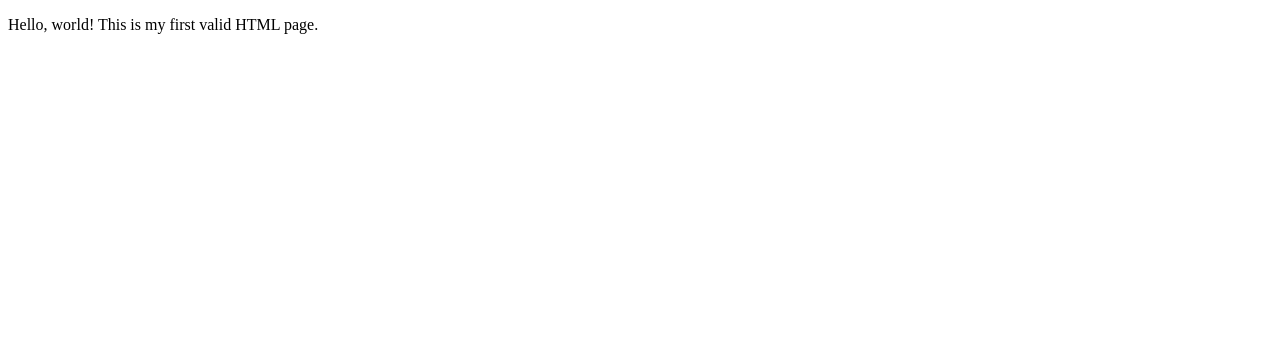
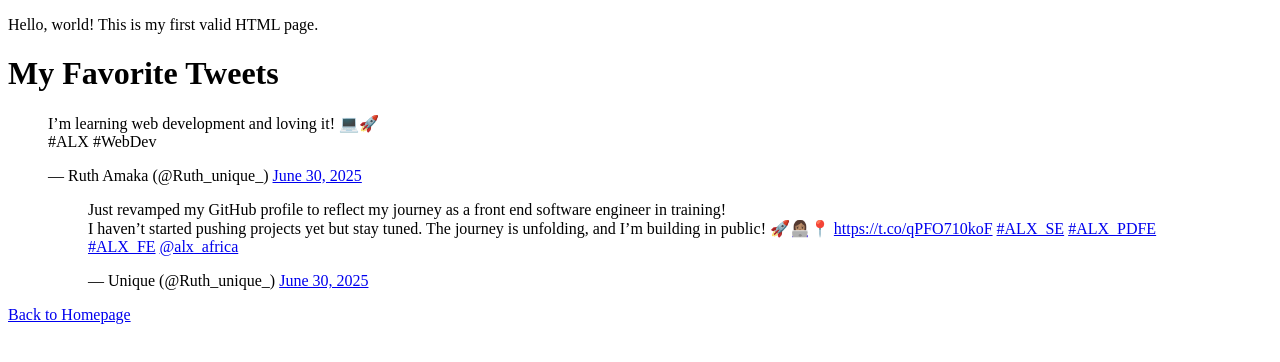
Before and after one commit to Ruthieunique/My_First_Portfolio, a plain HTML site: page html_basic/base_index.html in a window 1280 px wide. Drawn offline with Linux system fonts and the light colour scheme.

Commit message:
added embedded tweet and link to index.html

```diff
--- a/html_basic/base_index.html
+++ b/html_basic/base_index.html
@@ -6,5 +6,31 @@
 </head>
 <body>
   <p>Hello, world! This is my first valid HTML page.</p>
+  <h1>My Favorite Tweets</h1>
+
+  <!-- Embedded Tweet -->
+  <blockquote class="twitter-tweet">
+    <p lang="en" dir="ltr">
+      I’m learning web development and loving it! 💻🚀<br>
+      #ALX #WebDev
+    </p>&mdash; Ruth Amaka (@Ruth_unique_)
+    <a href="https://twitter.com/Ruth_unique_/status/1939775165547643119?ref_src=twsrc%5Etfw">June 30, 2025</a>
+    <blockquote class="twitter-tweet" data-theme="dark">
+        <p lang="en" dir="ltr">Just revamped my GitHub profile to reflect my journey as a front end software engineer in training!<br>
+            I haven’t started pushing projects yet but stay tuned. The journey is unfolding, and I’m building in public! 🚀👩🏽‍💻📍
+            <a href="https://t.co/qPFO710koF">https://t.co/qPFO710koF</a>
+            <a href="https://twitter.com/hashtag/ALX_SE?src=hash&amp;ref_src=twsrc%5Etfw">#ALX_SE</a>
+            <a href="https://twitter.com/hashtag/ALX_PDFE?src=hash&amp;ref_src=twsrc%5Etfw">#ALX_PDFE</a>
+            <a href="https://twitter.com/hashtag/ALX_FE?src=hash&amp;ref_src=twsrc%5Etfw">#ALX_FE</a>
+            <a href="https://twitter.com/alx_africa?ref_src=twsrc%5Etfw">@alx_africa</a>
+        </p>&mdash; Unique (@Ruth_unique_)
+        <a href="https://twitter.com/Ruth_unique_/status/1939775165547643119?ref_src=twsrc%5Etfw">June 30, 2025</a>
+    </blockquote>
+    <script async src="https://platform.twitter.com/widgets.js" charset="utf-8"></script>
+  </blockquote>
+
+
+  <!-- Link back to homepage -->
+  <p><a href="index.html">Back to Homepage</a></p>
 </body>
 </html>
```
